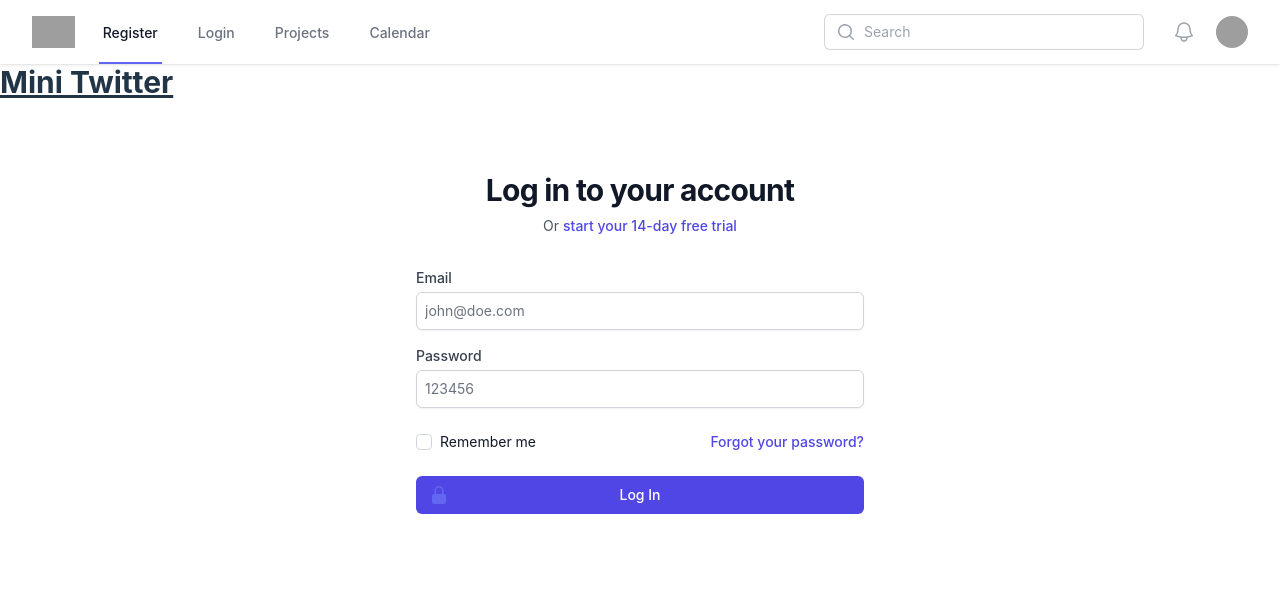
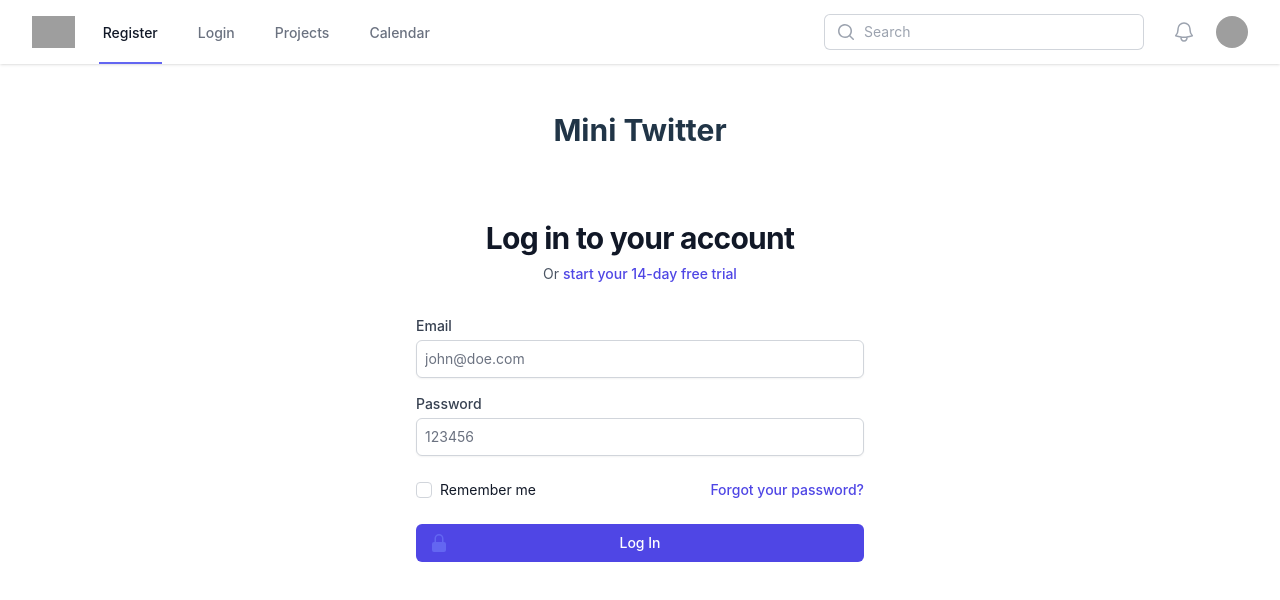
Before and after one commit to cristobaldominguez/test-react-rails-frontend, a React (Vite) app: page /login in a window 1280 px wide. Shown: the top 600 px of the page. Built offline with nearby package versions, Linux system fonts and the light colour scheme; grey boxes are pictures that could not be loaded.

Commit message:
Adds Routes and Private Routes

```diff
--- a/src/App.jsx
+++ b/src/App.jsx
@@ -1,6 +1,7 @@
 import { Routes, Route } from 'react-router-dom'
 
 import Navigation from './components/Navigation/index.jsx'
+import { PrivateRoutes } from './components/PrivateRoutes/index.jsx'
 
 // Pages
 import Home from './pages/Home/index.jsx'
@@ -11,15 +12,21 @@ import Registration from './pages/Registration/index.jsx'
 function App() {
   return <>
     <Navigation />
-    <h1 className="text-3xl font-bold underline">Mini Twitter</h1>
+    <div className='mx-auto max-w-7xl px-6 pt-12'>
+      <h1 className="text-3xl font-bold text-center">Mini Twitter</h1>
       <Routes>
         <Route path='/' element={<Home />} />
         <Route path='/registration' element={<Registration />} />
         <Route path='/login' element={<Login />} />
 
+        {/* ProtectedRoutes */}
+        <Route element={<PrivateRoutes />}>
+        </Route>
+        {/* /ProtectedRoutes */}
 
         <Route path='*' element={<NotFound />} />
       </Routes>
+    </div>
   </>
 }
 
--- /dev/null
+++ b/src/components/PrivateRoutes/index.jsx
@@ -0,0 +1,12 @@
+import { Navigate, Outlet } from 'react-router-dom'
+
+import useAuth from '../../hooks/useAuth.js'
+
+function PrivateRoutes () {
+  const { isAuthenticated } = useAuth()
+  if (!isAuthenticated) return <Navigate replace to='/login' />
+
+  return <Outlet />
+}
+
+export { PrivateRoutes }
```
Lines whose indentation alone changed are shown as unchanged.
